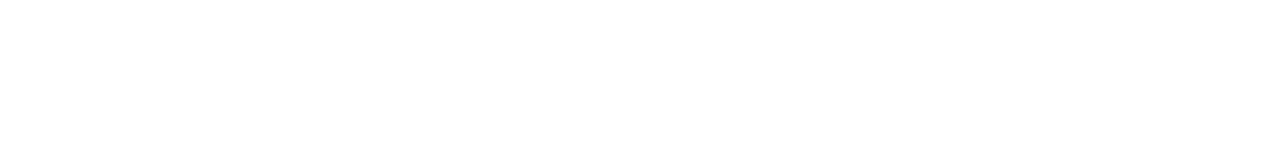
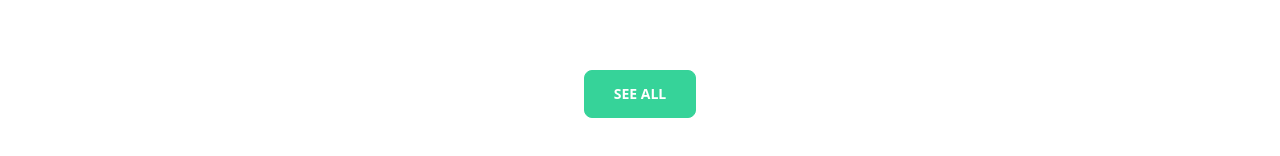
Before and after one commit to sadmanryanriad/Assignment-8-ph, a React (Vite) app: page /donation in a window 1280 px wide. Shown: the part 354-510 px from the top of the page. Built offline with nearby package versions, Linux system fonts and the light colour scheme.

Commit message:
changed see all button show that it gets hidden when clicked, according to the requirement

```diff
--- a/src/Component/Donation/Donation.jsx
+++ b/src/Component/Donation/Donation.jsx
@@ -30,7 +30,9 @@
                         }
                     </div>
                     <div className="flex mt-8">
-                        {display.length>4? <button onClick={handleSeeButton} className="btn w-28 btn-success mx-auto mb-10 text-white">{flag ? 'See All' : 'See less'}</button>: ''}
+                        <button onClick={handleSeeButton} className={`btn w-28 btn-success mx-auto mb-10 text-white ${flag ? '' : 'hidden'}`}>
+                            See All
+                        </button>
                     </div>
                 </div>
                 :
```
